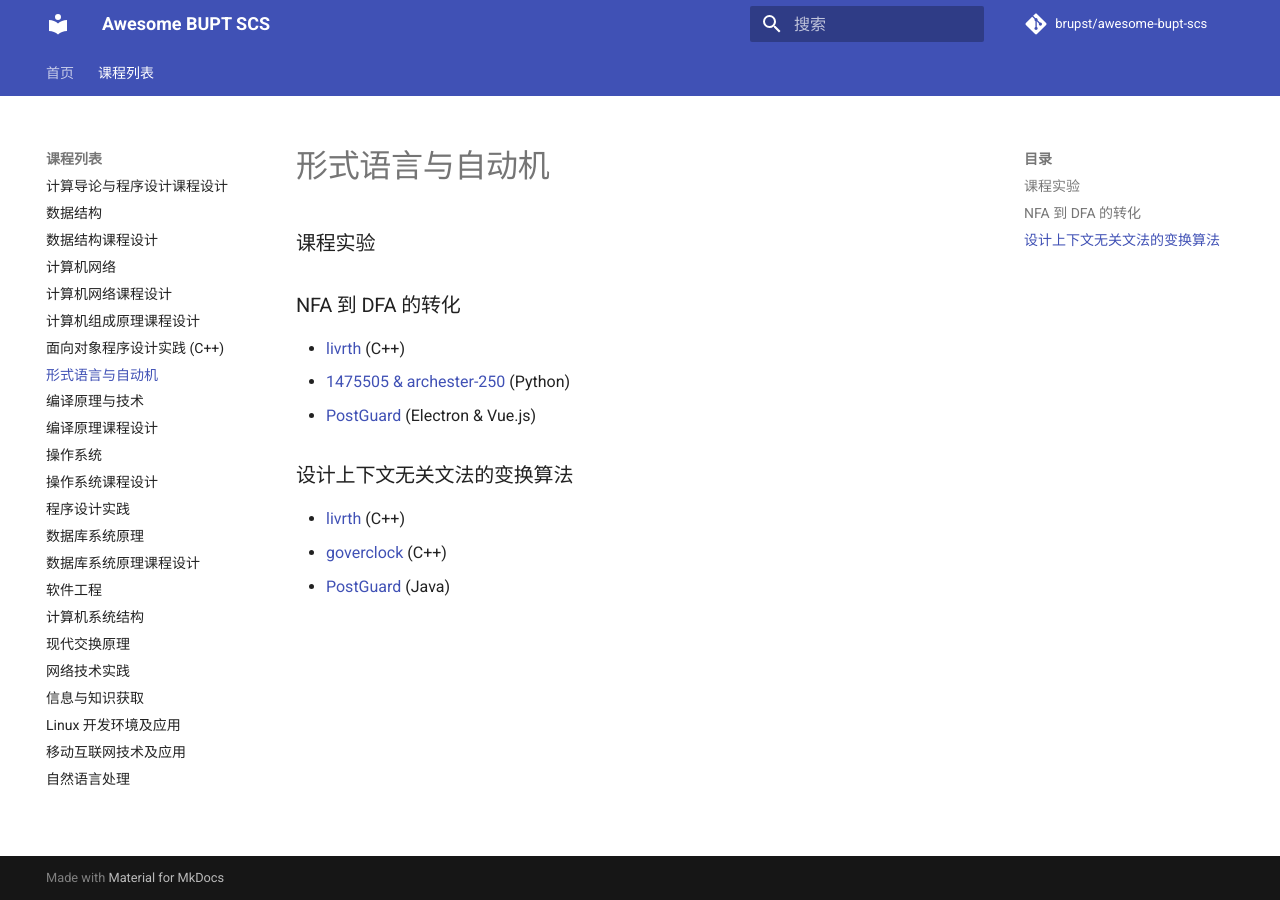
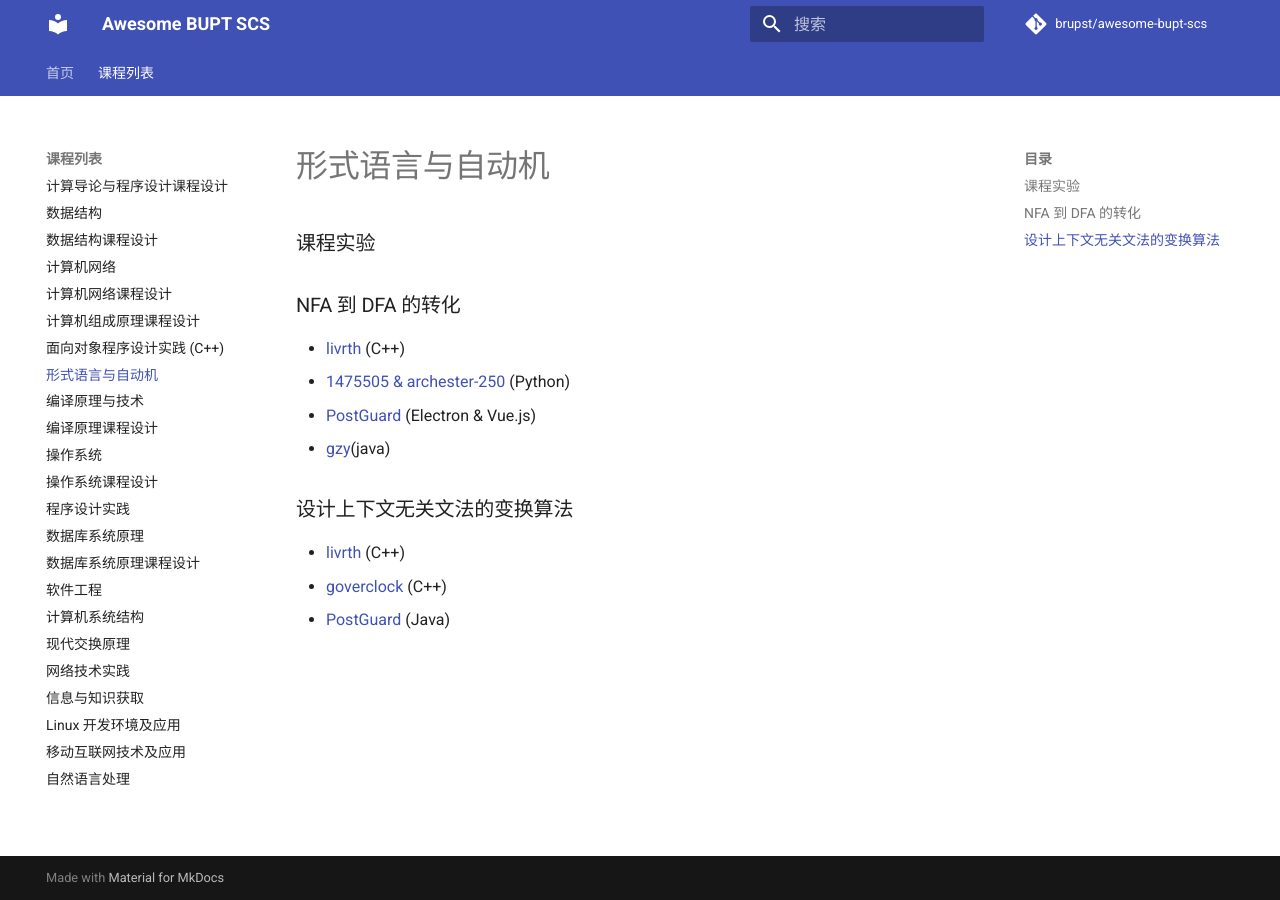
Before and after one commit to brupst/awesome-bupt-scs, an MkDocs documentation site: the page built from projects/Formal-Language.md, in a window 1280 px wide. Built offline with MkDocs 1.6.1 and Material for MkDocs 9.7.7, drawn with Linux system fonts in a browser that asks for light colours; comment, search, counter and statistics services are not loaded.

Commit message:
Update Formal-Language.md

```diff
--- a/projects/Formal-Language.md
+++ b/projects/Formal-Language.md
@@ -7,6 +7,7 @@
 - [livrth](https://github.com/livrth/NFA2DFA) (C++)
 - [1475505 & archester-250](https://github.com/1475505/NFA2DFA) (Python)
 - [PostGuard](https://github.com/post-guard/NFA2DFA) (Electron & Vue.js)
+- [gzy](https://github.com/112292454/homework/blob/master/%E5%AE%9E%E9%AA%8C%E4%B8%80-2021211183.zip)(java)
 
 ### 设计上下文无关文法的变换算法
 
```
